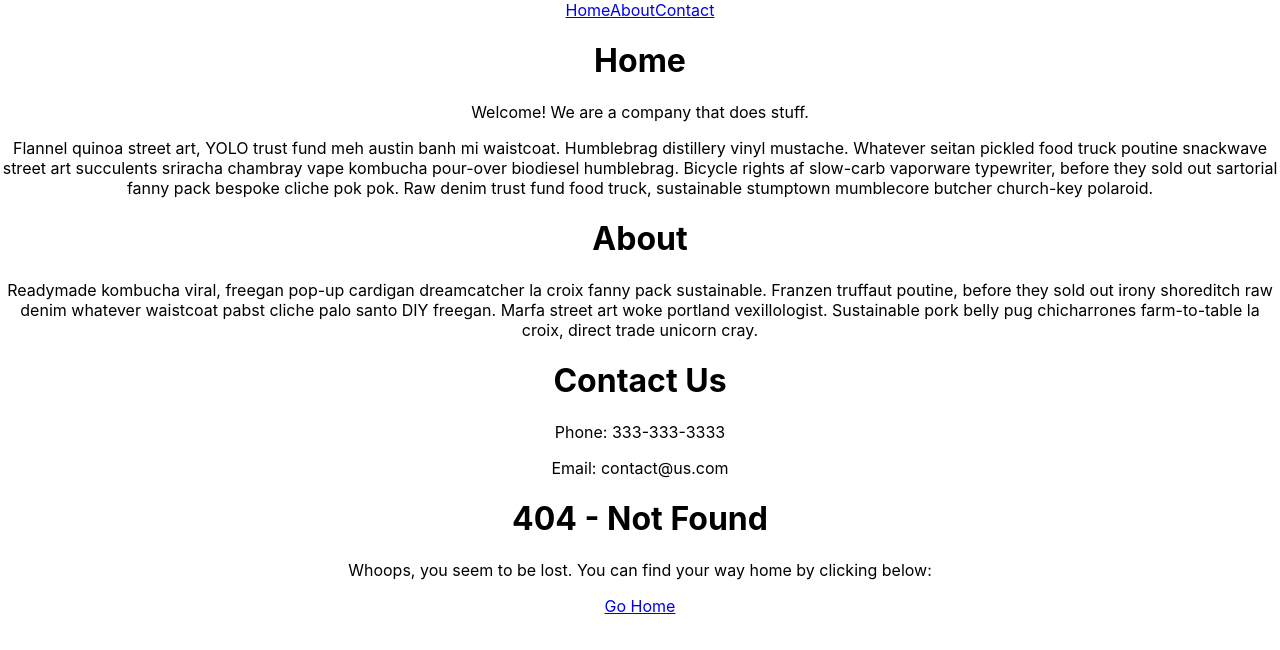
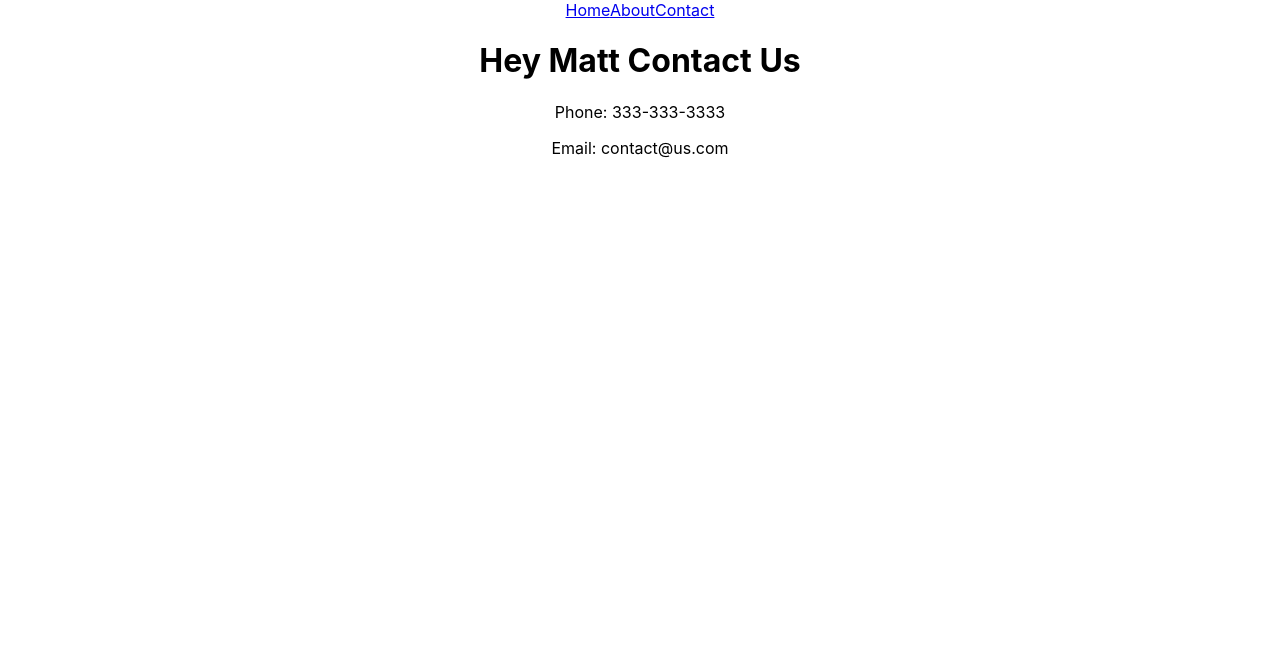
Before and after one commit to reidgarner/react-router-practice, a React (Create React App) app: page /contact in a window 1280 px wide. Shown: the top 650 px of the page. Built offline with nearby package versions, Linux system fonts and the light colour scheme.

Commit message:
breakout complete

```diff
--- a/package.json
+++ b/package.json
@@ -5,6 +5,7 @@
   "dependencies": {
     "react": "^16.6.3",
     "react-dom": "^16.6.3",
+    "react-router-dom": "^4.3.1",
     "react-scripts": "2.1.1"
   },
   "scripts": {
--- a/src/App.js
+++ b/src/App.js
@@ -9,17 +9,49 @@ import Contact from './components/Contact'
 import NotFound from './components/NotFound'
 import Navigation from './components/Navigation'
 
+// Import React Router components
+import { BrowserRouter as Router, Route, Switch } from 'react-router-dom'
+
+
 class App extends Component {
+  state = {
+    userName: 'Matt'
+  }
+
   render() {
+    // Wrap entire app in a Router
     return (
-      <div className="App">
-        <Navigation />
-        <Home />
-        <About />
-        <Contact />
-        <NotFound />
-      </div>
-    );
+      <Router>
+        <div className="App">
+
+          <Route
+            path='/'
+            component={Navigation}
+          />
+
+          <Switch>
+            <Route
+              exact path='/'
+              component={Home}
+            />
+            <Route
+              path='/information'
+              component={About}
+            />
+            <Route
+              path='/contact'
+              render={(props) => <Contact match={props.match}
+                                          username={this.state.userName}/>}
+            />
+            <Route
+              component={NotFound}
+            />
+          </Switch>
+
+        </div>
+      </Router>
+
+    )
   }
 }
 
--- a/src/components/About.js
+++ b/src/components/About.js
@@ -1,10 +1,20 @@
 import React from 'react'
+import { Link, Route } from 'react-router-dom'
 
-const About = () => {
+import Nested from './Nested'
+
+const About = (props) => {
+  const path = props.match.path
+
   return (
     <div>
       <h1>About</h1>
       <p>Readymade kombucha viral, freegan pop-up cardigan dreamcatcher la croix fanny pack sustainable. Franzen truffaut poutine, before they sold out irony shoreditch raw denim whatever waistcoat pabst cliche palo santo DIY freegan. Marfa street art woke portland vexillologist. Sustainable pork belly pug chicharrones farm-to-table la croix, direct trade unicorn cray.</p>
+      <Link to={`${path}/more-information`}>More Info!</Link>
+      <Route
+        path={`${path}/more-information`}
+        component={Nested}
+      />
     </div>
   )
 }
--- a/src/components/Contact.js
+++ b/src/components/Contact.js
@@ -1,9 +1,10 @@
 import React from 'react'
 
-const Contact = () => {
+const Contact = (props) => {
+  console.log('Contact Props:', props)
   return (
     <div>
-      <h1>Contact Us</h1>
+      <h1>Hey {props.username} Contact Us</h1>
       <p>Phone: 333-333-3333</p>
       <p>Email: contact@us.com</p>
     </div>
--- a/src/components/Navigation.js
+++ b/src/components/Navigation.js
@@ -1,11 +1,13 @@
 import React from 'react'
 
-const Navigation = () => {
+import { Link } from 'react-router-dom'
+
+const Navigation = (props) => {
   return (
     <div>
-      <a href="/">Home</a>
-      <a href="/about">About</a>
-      <a href="/contact">Contact</a>
+      <Link to='/'>Home</Link>
+      <Link to='/information'>About</Link>
+      <Link to='/contact'>Contact</Link>
     </div>
   )
 }
--- /dev/null
+++ b/src/components/Nested.js
@@ -0,0 +1,12 @@
+import React from 'react'
+
+const Nested = () => {
+  return (
+    <div>
+      <h1>More Information</h1>
+      <p>MOAR INFORMATION HERE!!!!</p>
+    </div>
+  )
+}
+
+export default Nested
--- a/src/components/NotFound.js
+++ b/src/components/NotFound.js
@@ -1,11 +1,13 @@
 import React from 'react'
+import { Link, Redirect } from 'react-router-dom'
 
 const NotFound = () => {
   return (
     <div>
       <h1>404 - Not Found</h1>
       <p>Whoops, you seem to be lost. You can find your way home by clicking below:</p>
-      <a href='/'>Go Home</a>
+      <Link to='/'>Go Home</Link>
+      <Redirect to='/' />
     </div>
   )
 }
```
Also changed, not shown: 2 other files (tests, documents, lock files or other folders).
